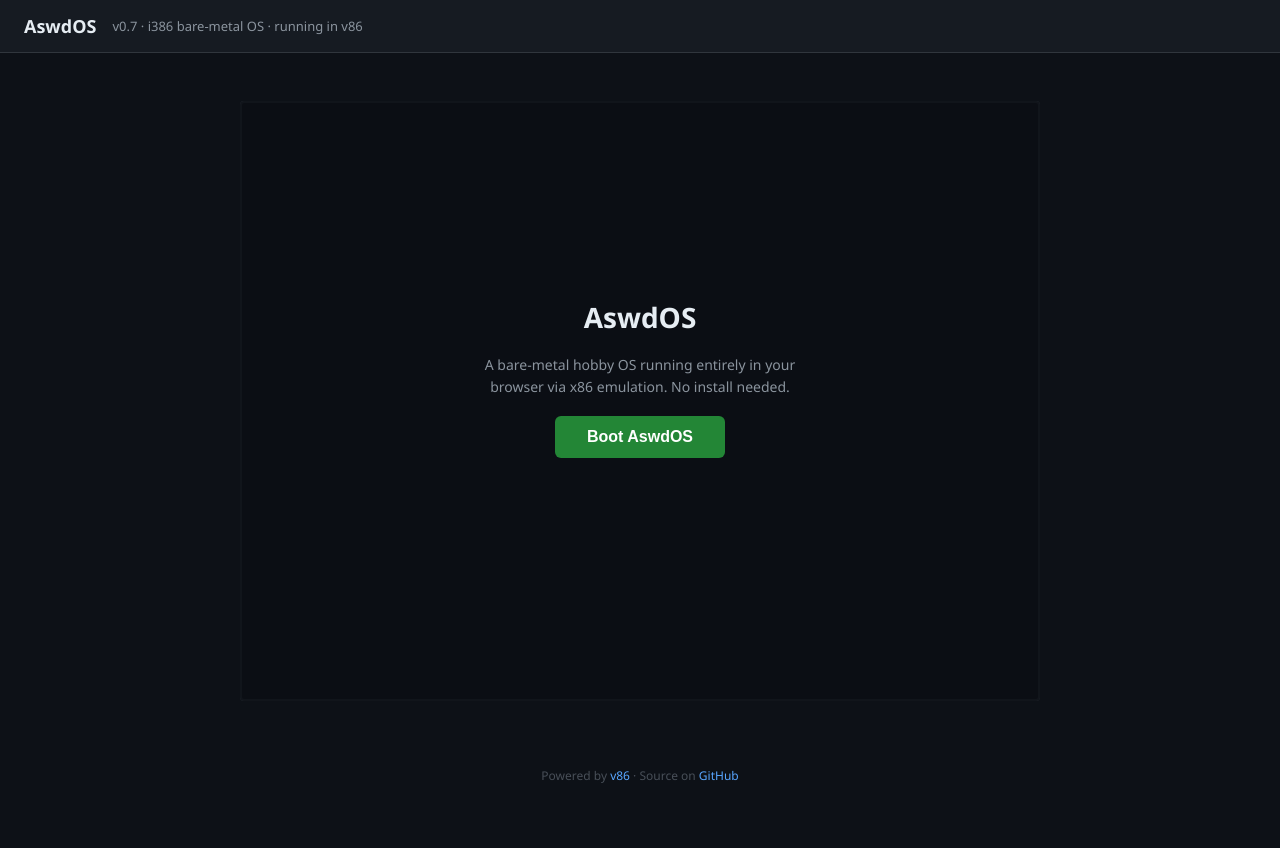
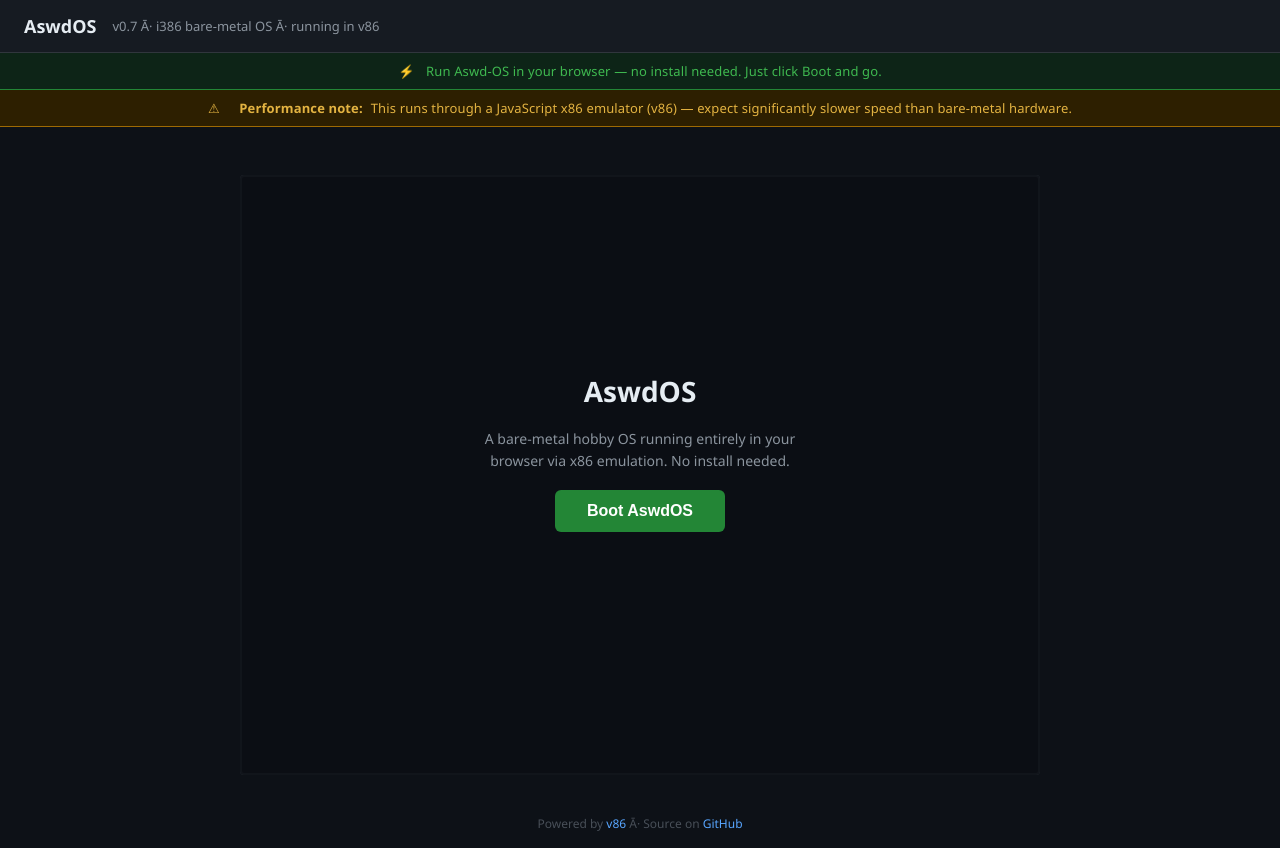
Before and after one commit to aswdBatch/Aswd-OS, a plain HTML site: page docs/index.html in a window 1280 px wide. Before the commit the page ends 800 px from the top, so only its background shows below. Drawn offline with Linux system fonts and the light colour scheme.

Commit message:
Add web VM banner and performance warning to index.html; add browser section to README

```diff
--- a/docs/index.html
+++ b/docs/index.html
@@ -114,14 +114,40 @@
     text-align: center;
   }
   footer a { color: #58a6ff; text-decoration: none; }
-</style>
+  .banner {
+    width: 100%;
+    padding: 9px 24px;
+    font-size: 13px;
+    text-align: center;
+    display: flex;
+    align-items: center;
+    justify-content: center;
+    gap: 8px;
+    letter-spacing: 0.01em;
+  }
+  .banner-available {
+    background: #0d2417;
+    border-bottom: 1px solid #238636;
+    color: #3fb950;
+  }
+  .banner-warning {
+    background: #2d1f00;
+    border-bottom: 1px solid #9e6a03;
+    color: #e3b341;
+  }</style>
 </head>
 <body>
 
 <header>
   <h1>AswdOS</h1>
-  <span>v0.7 · i386 bare-metal OS · running in v86</span>
+  <span>v0.7 Ā· i386 bare-metal OS Ā· running in v86</span>
 </header>
+<div class="banner banner-available">
+  <span>⚡</span>&nbsp;Run Aswd-OS in your browser — no install needed. Just click Boot and go.
+</div>
+<div class="banner banner-warning">
+  <span>⚠</span>&nbsp;<strong>Performance note:</strong> This runs through a JavaScript x86 emulator (v86) — expect significantly slower speed than bare-metal hardware.
+</div>
 
 <div style="height:24px"></div>
 <div id="controls" style="display:none">
@@ -142,7 +168,7 @@
 </div>
 
 <footer>
-  Powered by <a href="https://github.com/copy/v86" target="_blank">v86</a> ·
+  Powered by <a href="https://github.com/copy/v86" target="_blank">v86</a> Ā·
   Source on <a href="https://github.com/aswdBatch/Aswd-OS" target="_blank">GitHub</a>
 </footer>
 
@@ -188,7 +214,7 @@ function startVM() {
   });
 
   emulator.add_listener("screen-set-mode", function() {
-    // Graphics mode active — hide the overlay
+    // Graphics mode active ā€” hide the overlay
     setTimeout(function() {
       document.getElementById('overlay').style.display = 'none';
       document.getElementById('controls').style.display = 'flex';
```
Also changed, not shown: README.md.
